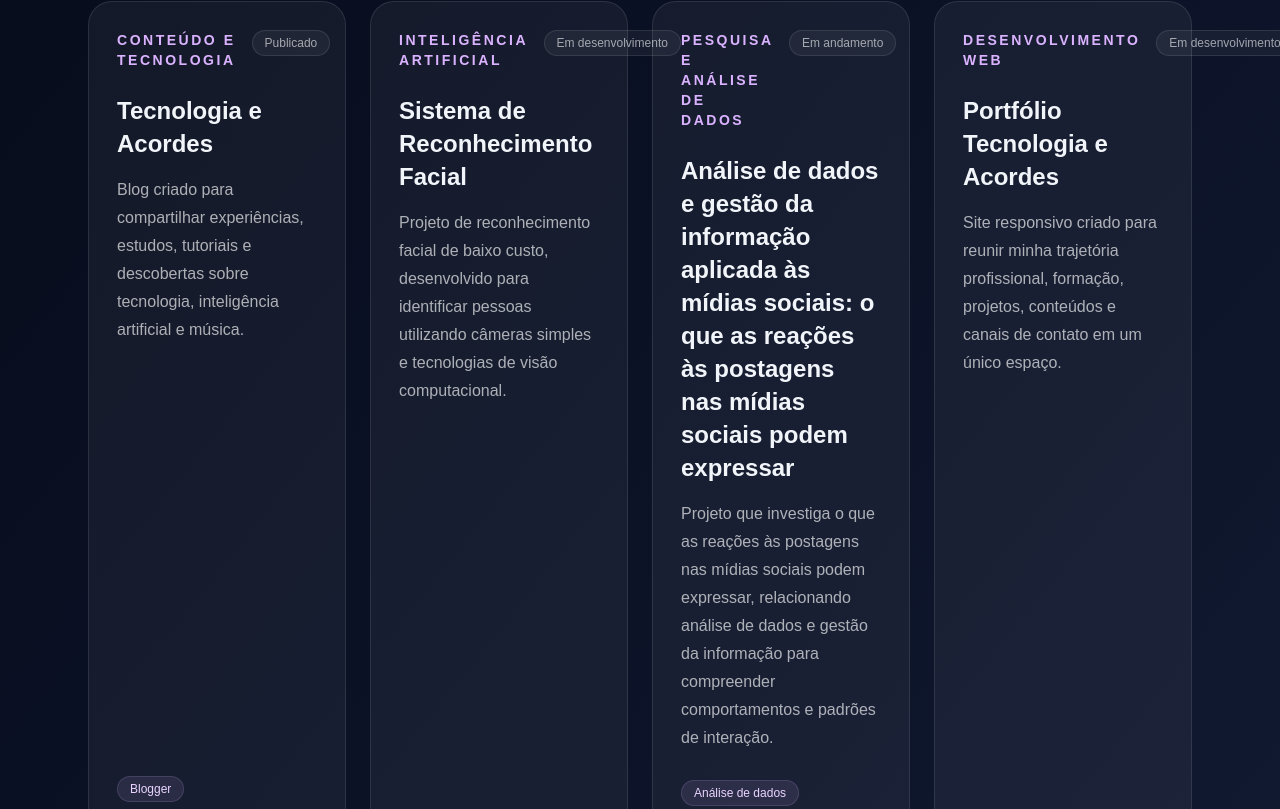
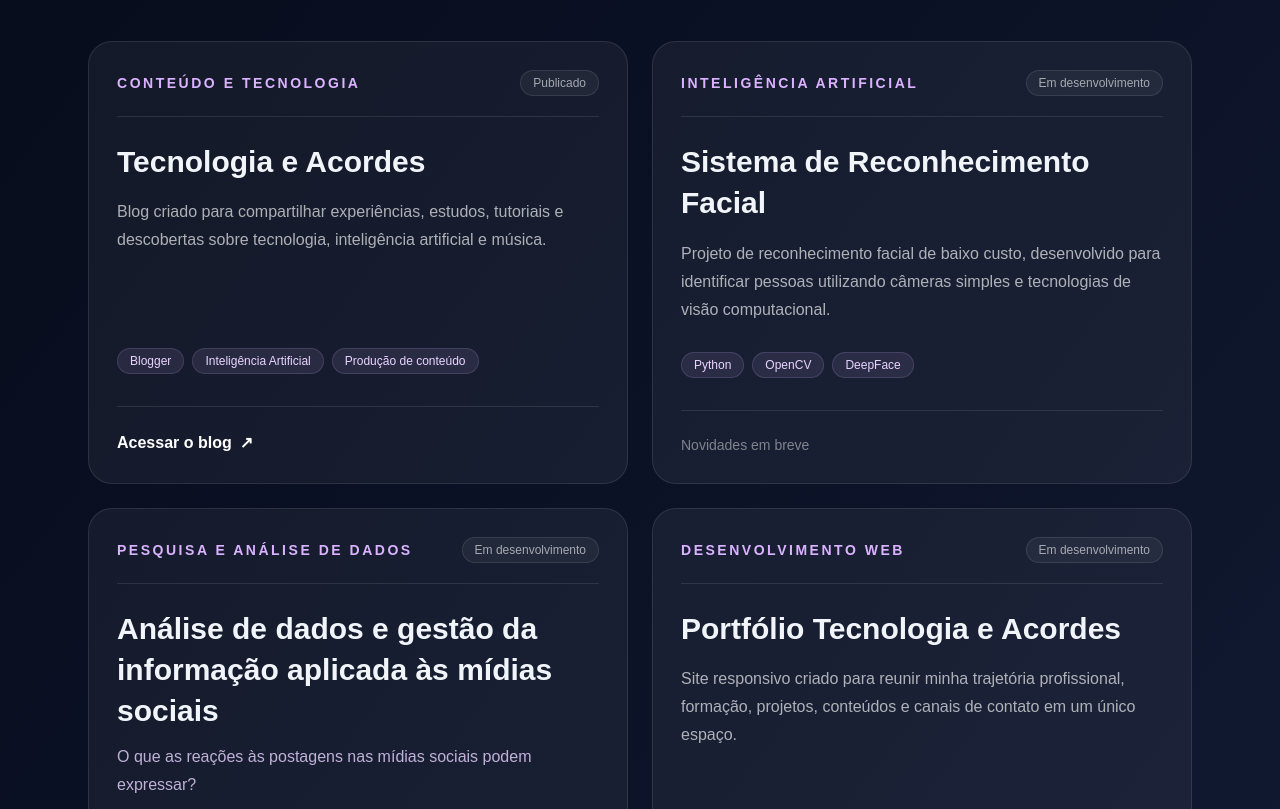
Before and after one commit to j-candido/tecnologia-e-acordes, a Next.js app: page /projetos in a window 1280 px wide. Shown: the part 371-1180 px from the top of the page. Built offline with nearby package versions, Linux system fonts and the light colour scheme.

Commit message:
Atualização página Projetos

```diff
--- a/components/Projects.tsx
+++ b/components/Projects.tsx
@@ -6,6 +6,7 @@ const projects = [
         "Blog criado para compartilhar experiências, estudos, tutoriais e descobertas sobre tecnologia, inteligência artificial e música.",
       technologies: ["Blogger", "Inteligência Artificial", "Produção de conteúdo"],
       status: "Publicado",
+      subtitle: null,
       link: "https://tecnologiaeacordes.blogspot.com/",
       linkText: "Acessar o blog",
     },
@@ -16,21 +17,24 @@ const projects = [
         "Projeto de reconhecimento facial de baixo custo, desenvolvido para identificar pessoas utilizando câmeras simples e tecnologias de visão computacional.",
       technologies: ["Python", "OpenCV", "DeepFace"],
       status: "Em desenvolvimento",
+      subtitle: null,
       link: null,
       linkText: null,
     },
     {
       category: "Pesquisa e análise de dados",
       title:
-        "Análise de dados e gestão da informação aplicada às mídias sociais: o que as reações às postagens nas mídias sociais podem expressar",
+        "Análise de dados e gestão da informação aplicada às mídias sociais",
+      subtitle:
+        "O que as reações às postagens nas mídias sociais podem expressar?",
       description:
-        "Projeto que investiga o que as reações às postagens nas mídias sociais podem expressar, relacionando análise de dados e gestão da informação para compreender comportamentos e padrões de interação.",
+        "Pesquisa que relaciona análise de dados e gestão da informação para investigar comportamentos e padrões de interação nas mídias sociais.",
       technologies: [
         "Análise de dados",
         "Gestão da informação",
         "Mídias sociais",
       ],
-      status: "Em andamento",
+      status: "Em desenvolvimento",
       link: null,
       linkText: null,
     },
@@ -41,6 +45,7 @@ const projects = [
         "Site responsivo criado para reunir minha trajetória profissional, formação, projetos, conteúdos e canais de contato em um único espaço.",
       technologies: ["Next.js", "TypeScript", "Tailwind CSS"],
       status: "Em desenvolvimento",
+      subtitle: null,
       link: null,
       linkText: null,
     },
@@ -57,9 +62,9 @@ const projects = [
             Projetos
           </p>
 
-          <h2 className="text-5xl font-bold text-slate-100">
+          <h1 className="mt-4 text-4xl font-bold leading-tight text-slate-100 sm:text-5xl">
             Ideias transformadas em experiências reais.
-          </h2>
+          </h1>
 
           <p className="mt-6 max-w-3xl text-lg leading-8 text-white/65">
             Projetos que representam meus estudos, interesses e experiências com
@@ -67,14 +72,14 @@ const projects = [
           </p>
         </div>
 
-        <div className="mt-14 grid gap-6 md:grid-cols-2 xl:grid-cols-4">
+        <div className="mt-14 grid gap-6 lg:grid-cols-2">
           {projects.map((project) => (
             <article
               key={project.title}
               className="flex h-full flex-col rounded-3xl border border-white/10 bg-white/5 p-7 transition duration-300 hover:-translate-y-1 hover:border-purple-300/30 hover:bg-white/[0.07]"
             >
-              <div className="flex items-start justify-between gap-4">
-                <p className="text-sm font-semibold uppercase tracking-[0.18em] text-purple-300">
+              <div className="flex flex-wrap items-center justify-between gap-3 border-b border-white/10 pb-5">
+                <p className="text-xs font-semibold uppercase tracking-[0.18em] text-purple-300 sm:text-sm">
                   {project.category}
                 </p>
 
@@ -83,9 +88,15 @@ const projects = [
                 </span>
               </div>
 
-              <h3 className="mt-6 text-2xl font-bold leading-snug text-slate-100">
+              <h2 className="mt-6 max-w-xl text-2xl font-bold leading-snug text-slate-100 sm:text-3xl">
                 {project.title}
-              </h3>
+              </h2>
+
+              {project.subtitle ? (
+                <p className="mt-3 max-w-xl text-base font-medium leading-7 text-purple-200/80">
+                  {project.subtitle}
+                </p>
+              ) : null}
 
               <p className="mt-4 flex-1 leading-7 text-white/65">
                 {project.description}
```
